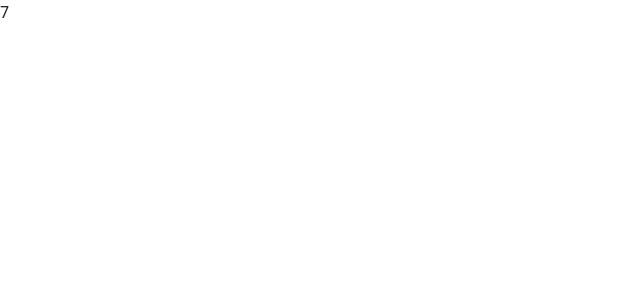
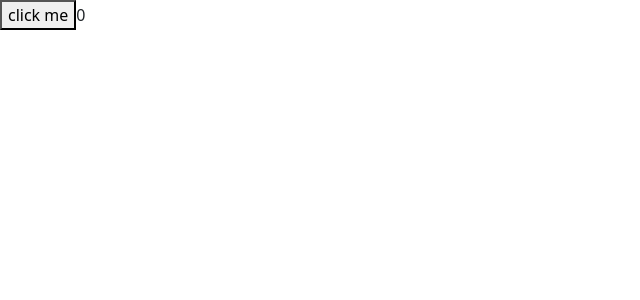
Before and after one commit to Manojkumarfsd/React-Testforbranch, a React (Vite) app: page / in a window 1280 px wide. Shown: the top 300 px of the page, without its empty margins (0-640 px from the left). Built offline with nearby package versions, Linux system fonts and the light colour scheme.

Commit message:
React with handler

```diff
--- a/src/App.jsx
+++ b/src/App.jsx
@@ -1,11 +1,16 @@
-import React, { useState } from 'react';
+import React, { useState } from 'react'
 function App(){
-  const [counter,setcounter]=useState(0);
-  setTimeout(()=>{
-    setcounter(counter+1)
-  },1000)
+  const[counter,setcounter]=useState(0);
+  function handler(){
+    setTimeout(() => {
+      setcounter(counter+1);
+    },1000 );
+  }
+
   return(
     <div>
+
+      <button onClick={handler}>click me</button>
       {counter}
     </div>
   )
```
